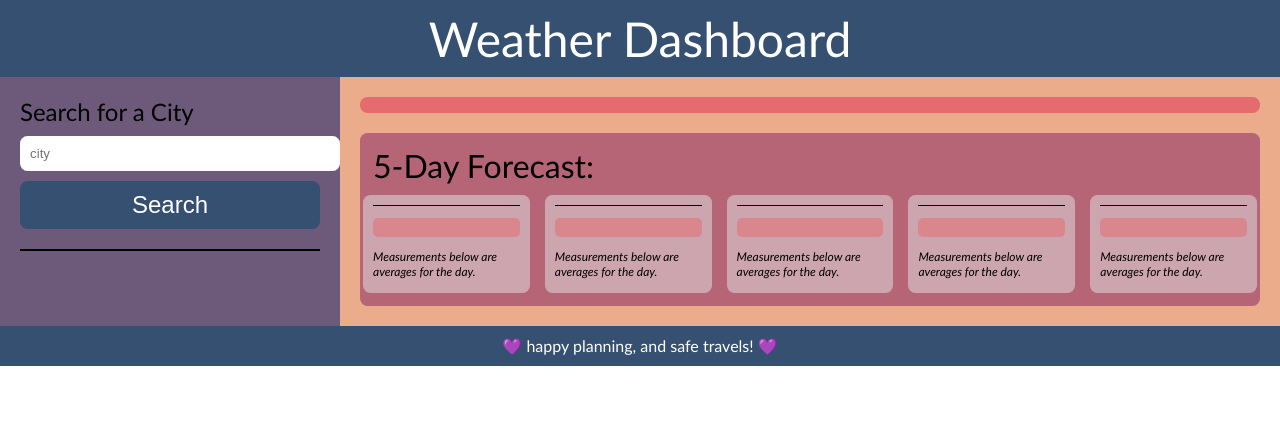
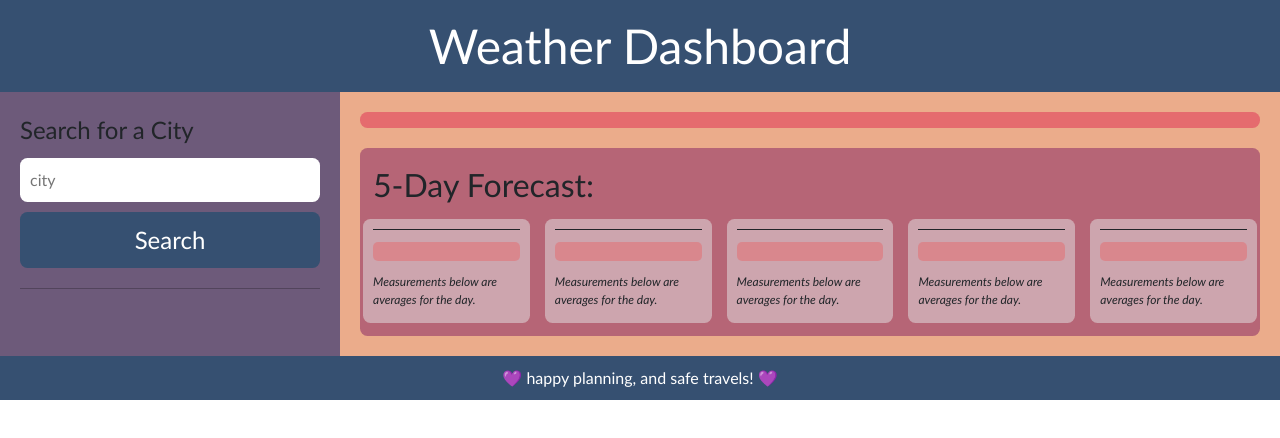
Before and after one commit to hjlee17/06-five-day-weather-dashboard, a plain HTML site: page index.html in a window 1280 px wide. Drawn offline with nearby package versions, Linux system fonts and the light colour scheme.

Commit message:
added bootstrap link back in to fix input bar width and main weather icon vertical placement.

```diff
--- a/assets/css/style.css
+++ b/assets/css/style.css
@@ -49,8 +49,7 @@ header, footer {
     border: none;
     border-radius: 7.5px;
     padding: 10px;
-    padding-right: 10px;
-    width: 100%; /* input field is extending all the way flush to the right column? was not happening prior...*/
+    width: 100%;
     margin-bottom: 10px;
 }
 
--- a/index.html
+++ b/index.html
@@ -4,6 +4,10 @@
     <meta charset="UTF-8" />
     <meta name="viewport" content="width=device-width, initial-scale=1.0" />
     <meta http-equiv="X-UA-Compatible" content="ie=edge" />
+    <link
+    rel="stylesheet"
+    href="https://cdn.jsdelivr.net/npm/bootstrap@5.1.3/dist/css/bootstrap.min.css"
+  />
     <link rel="stylesheet" href="./assets/css/style.css" />
     <title>Weather Dashboard</title>
   </head>
```
